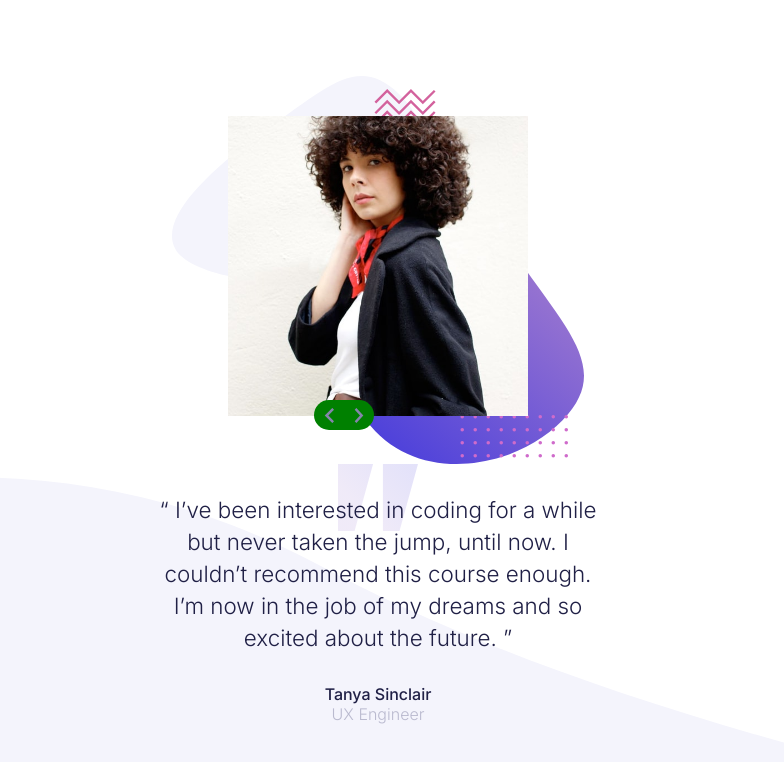
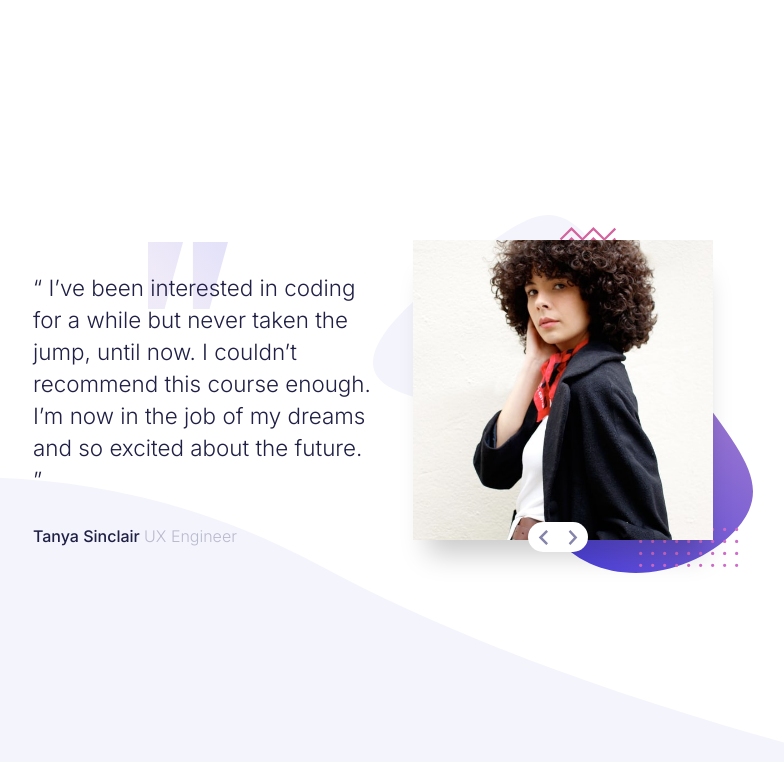
Before and after one commit to Msgl/coding-bootcamp-testimonials-slider-master, a website: page index.html in a window 1280 px wide. Shown: the whole page, without its empty margins (262-1046 px from the left). Drawn offline with Linux system fonts and the light colour scheme.

Commit message:
Desktop Layout

```diff
--- a/index.html
+++ b/index.html
@@ -15,11 +15,8 @@
 </head>
 <body>
 <div class="container">
+  <!-- The first slide should have the classes: active and firstSlide. All the other slides should have the class: inactive, and the last slide should also have the class lastSlide -->
 
-
-
-
-  <!-- container contains slides -->
   <div class="slider">
     <!-- First slide -->
     <div class="slide active firstSlide">
@@ -30,7 +27,6 @@
         <p class="author">Tanya Sinclair <span>UX Engineer</span></p>
       </div>
       <div class="slide-image">
-
         <img src="/images/image-tanya.jpg" alt="Client photo">
       </div>
     </div>
@@ -48,17 +44,17 @@
       </div>
     </div>
 
-       <!-- Second Slide -->
-       <div class="slide inactive lastSlide">
-        <div class="slide-content">
-          <p class="testimonial">THIRD</p>
-          <p class="author">John Tarkpor<span>Junior Front-end Developer</span></p>
-        </div>
-        <div class="slide-image">
-          <img src="/images/image-john.jpg" alt="Client photo">
-        </div>
+    <!-- Third Slide -->
+    <div class="slide inactive lastSlide">
+      <div class="slide-content">
+        <p class="testimonial">"Lorem ipsum dolor sit amet, consectetur adipiscing elit. Quisque nisl eros, pulvinar facilisis justo mollis, auctor consequat urna. Morbi a bibendum metus. Duis pharetra luctus lacus ut vestibulum."</p>
+        <p class="author">Tanya Copy<span>Junior Front-end Developer</span></p>
       </div>
 
+      <div class="slide-image">
+        <img src="/images/image-tanya-Copy.jpg" alt="Client photo" class="tanya-copy">
+      </div>
+    </div>
 
     </div>
 <div class="slider-buttons">
--- a/styles.css
+++ b/styles.css
@@ -1,7 +1,7 @@
 * {
+    box-sizing: border-box;
     margin: 0;
     padding: 0;
-    box-sizing: border-box;
 }
 
 html {
@@ -9,101 +9,108 @@ html {
     font-size: 32px;
 }
 
-.container {
-    min-height: 100vh;
-    width: 100%;
+body {
+    align-items: center;
     background-image: url(/images/pattern-curve.svg);
+    background-position: center bottom;
     background-repeat: no-repeat;
-    background-position: center bottom;
     background-size: contain;
     display: flex;
     justify-content: center;
+    min-height: 100vh;
+    width: 100%;
+}
+
+.container {
     align-items: center;
-
+    display: flex;
+    justify-content: center;
+    position: relative;
 }
 
 .slider {
-    max-width: 460px;
     margin: 0 auto;
+    max-width: 450px;
+    min-height: 100%;
     position: relative;
-    min-height: 100%;
-
 }
 
 .slide {
-    width: 100%;
+    align-items: center;
     display: flex;
     flex-direction: column-reverse;
-    align-items: center;
     justify-content: center;
     text-align: center;
+    width: 100%;
 }
 
 .slide-image {
-    width: 100%;
-    margin: 0 auto;
-    height: 100%;
-    padding: 40px;
     background-image: url(/images/pattern-bg.svg);
     background-position: center;
     background-repeat: no-repeat;
     background-size: contain;
+    height: 100%;
+    margin: 0 auto;
+    padding: 40px;
+    width: 100%;
 }
 
 .slide-content {
-    padding-top: 30px;
-    display: flex;
     align-items: center;
-    justify-content: center;
-    flex-direction: column;
     background-image: url(/images/pattern-quotes.svg);
+    background-position: top center;
     background-repeat: no-repeat;
     background-size: 80px;
-    background-position: top center;
+    display: flex;
+    flex-direction: column;
+    justify-content: center;
+    padding-top: 30px;
 }
 
 .testimonial {
+    color: hsl(240, 38%, 20%);
+    font-size: .7rem;
     font-weight: 300;
-    font-size: .7rem;
     line-height: 1rem;
-    color: hsl(240, 38%, 20%);
 }
 
 .author {
-    margin-top: 30px;
     color: hsl(240, 38%, 20%);
     font-size: .5rem;
     font-weight: 500;
+    margin-top: 30px;
 }
 
 .author span {
     color: hsl(240, 18%, 77%);
+    display: block;
     font-weight: 300;
-    display: block;
 }
 
 .slide-image img {
+    -webkit-box-shadow: 3px 26px 26px -12px rgba(0,0,0,0.21);
+    box-shadow: 3px 26px 26px -12px rgba(0,0,0,0.21);
     height: 100%;
     width: 300px;
 }
 
 .slider-buttons {
-    background-color: rgb(248, 246, 246);
+    align-items: center;
+    background-color: white;
+    border-radius: 15px;
+    bottom: 45%;
     display: flex;
+    height: 30px;
     justify-content: center;
-    align-items: center;
+    left: 42%;
     position: absolute;
-    border-radius: 15px;
-    left: 45%;
-    top: 50%;
-    height: 30px;
 }
 
 .next, .prev {
+    cursor: pointer;
+    height: 15px;
+    margin: 10px;
     width: 10px;
-    height: 15px;
-    cursor: pointer;
-    margin: 10px;
 }
 
 .active {
@@ -114,8 +121,59 @@ html {
     display: none;
 }
 
-@media only screen and (min-width: 650px) {
-    .slider-buttons{
-        background-color: green;
+.tanya-copy {
+    filter:grayscale(100%);
+}
+
+/* Large screen */
+@media only screen and (min-width: 768px) {
+    .slider{
+        height: 400px;
+        max-width: 750px;
+    }
+
+    .slide {
+        flex-direction: row;
+    }
+
+    .slide-image {
+        background-position: left;
+        background-size: contain;
+
+    }
+
+    .slide-content {
+        align-items: flex-start;
+        padding-left: 30px;
+        text-align: left;
+    }
+
+    .author span {
+        display: inline;
+    }
+
+    .slider-buttons {
+        bottom: 12%;
+        height: 30px;
+        left: 70%;
     }
 }
+
+/* Very small screen */
+@media only screen and (max-width: 421px){
+    .testimonial {
+        font-size: .5rem;
+        line-height: 0.7rem;
+        padding-left: 20px;
+        padding-right: 20px;
+    }
+
+    .slider {
+        width: 350px;
+    }
+
+    .slider-buttons {
+        left: 43%;
+        top: 55%;
+    }
+}
```
Also changed, not shown: images/image-tanya-Copy.jpg (added).
